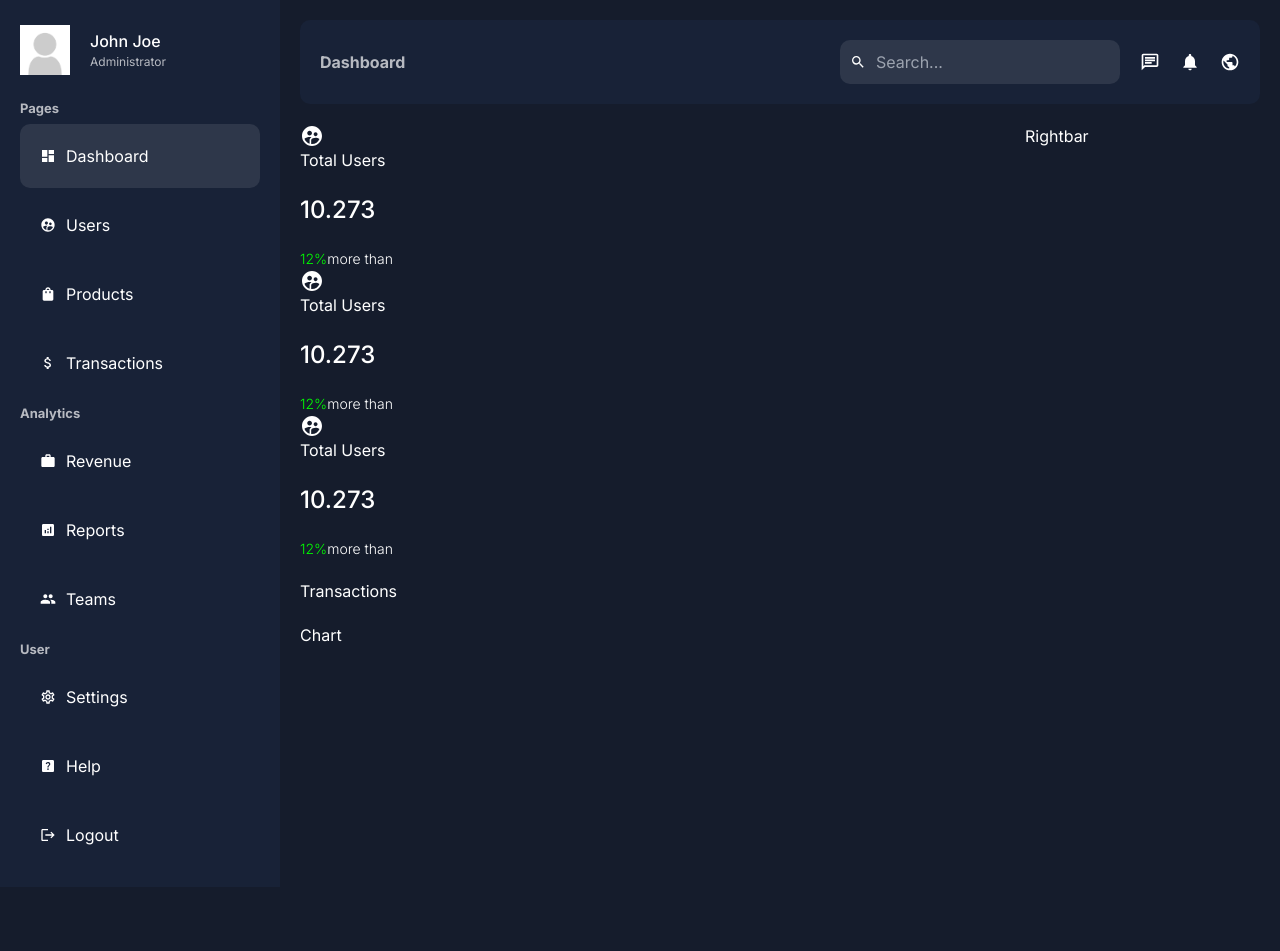
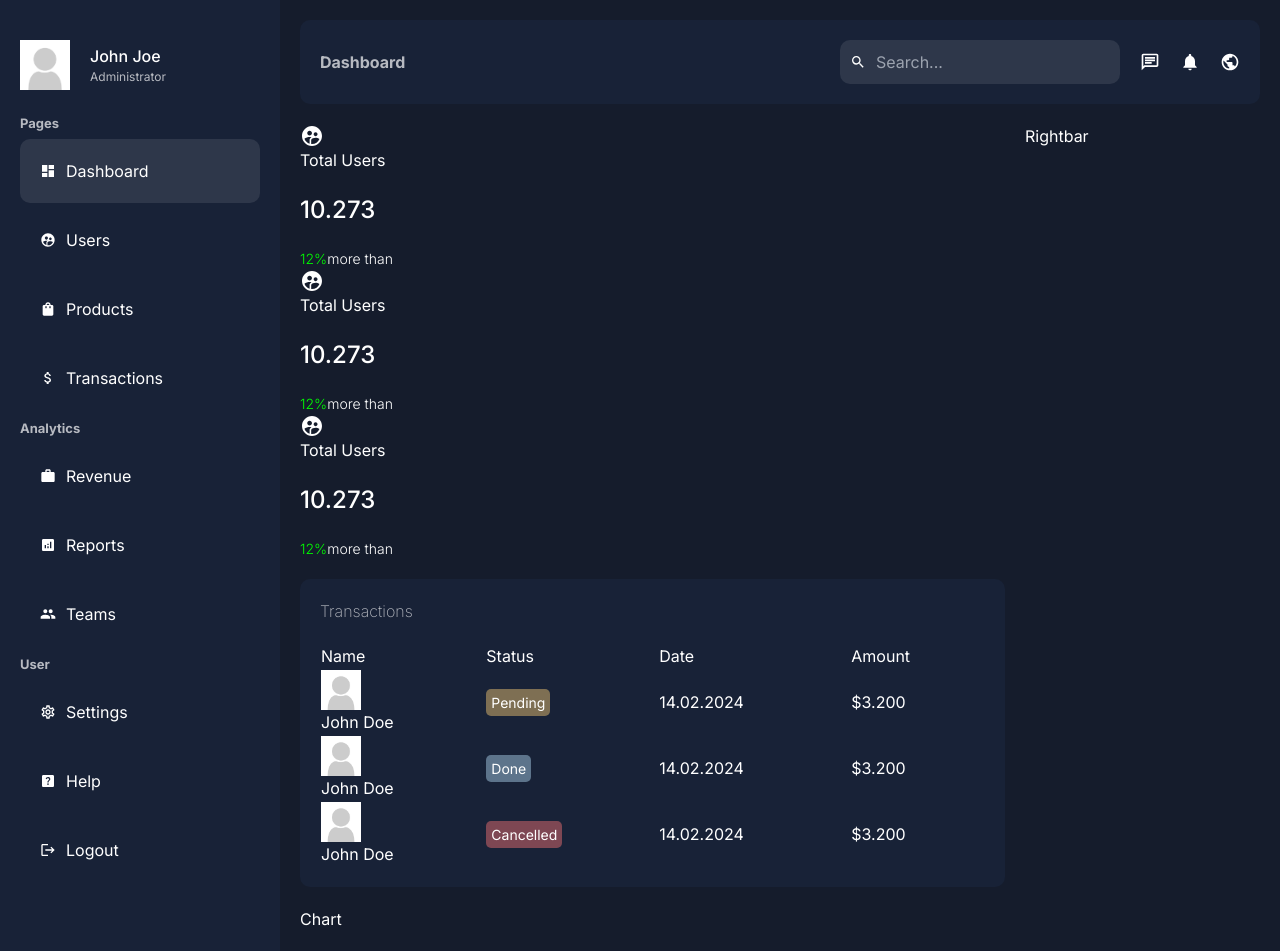
Before and after one commit to biniruu/admin-dashboard-nextjs14, a Next.js app: page /dashboard in a window 1280 px wide. Before the commit the page ends 887 px from the top, so only its background shows below. Built offline with nearby package versions, Linux system fonts and the light colour scheme.

Commit message:
feat: build layout of Transactions

```diff
--- a/src/app/dashboard/transactions/Transactions.tsx
+++ b/src/app/dashboard/transactions/Transactions.tsx
@@ -1,5 +1,58 @@
+import Image from 'next/image'
+
+import styles from './transactions.module.css'
+
 function Transactions() {
-  return <div>Transactions</div>
+  return (
+    <div className={styles.container}>
+      <h2 className={styles.title}>Transactions</h2>
+      <table className={styles.table}>
+        <thead>
+          <tr>
+            <td>Name</td>
+            <td>Status</td>
+            <td>Date</td>
+            <td>Amount</td>
+          </tr>
+        </thead>
+        <tbody>
+          <tr>
+            <td>
+              <Image src="/noavatar.png" alt="" width={40} height={40} className={styles.userImage} />
+              John Doe
+            </td>
+            <td>
+              <span className={`${styles.status} ${styles.pending}`}>Pending</span>
+            </td>
+            <td>14.02.2024</td>
+            <td>$3.200</td>
+          </tr>
+          <tr>
+            <td>
+              <Image src="/noavatar.png" alt="" width={40} height={40} className={styles.userImage} />
+              John Doe
+            </td>
+            <td>
+              <span className={`${styles.status} ${styles.done}`}>Done</span>
+            </td>
+            <td>14.02.2024</td>
+            <td>$3.200</td>
+          </tr>
+          <tr>
+            <td>
+              <Image src="/noavatar.png" alt="" width={40} height={40} className={styles.userImage} />
+              John Doe
+            </td>
+            <td>
+              <span className={`${styles.status} ${styles.cancelled}`}>Cancelled</span>
+            </td>
+            <td>14.02.2024</td>
+            <td>$3.200</td>
+          </tr>
+        </tbody>
+      </table>
+    </div>
+  )
 }
 
 export default Transactions
--- a/src/app/dashboard/transactions/transactions.module.css
+++ b/src/app/dashboard/transactions/transactions.module.css
@@ -0,0 +1,49 @@
+.container {
+  background: var(--bg-soft);
+  border-radius: 10px;
+  padding: 20px;
+}
+
+.title {
+  color: var(--text-soft);
+  font-weight: 200;
+  margin-bottom: 20px;
+}
+
+.table {
+  width: 100%;
+
+  & > td {
+    padding: 10px;
+  }
+}
+
+.user {
+  align-items: center;
+  display: flex;
+  gap: 10px;
+
+  &-image {
+    border-radius: 50%;
+    object-fit: cover;
+  }
+}
+
+.status {
+  border-radius: 5px;
+  color: white;
+  font-size: 14px;
+  padding: 5px;
+}
+
+.pending {
+  background: #f7cb7375;
+}
+
+.done {
+  background: #afd6ee75;
+}
+
+.cancelled {
+  background: #f7737375;
+}
```
